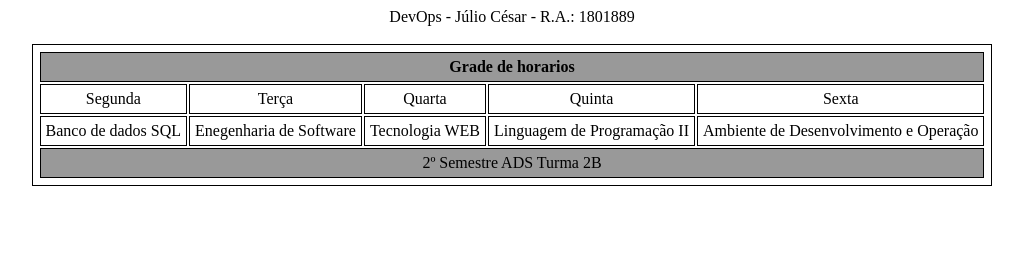
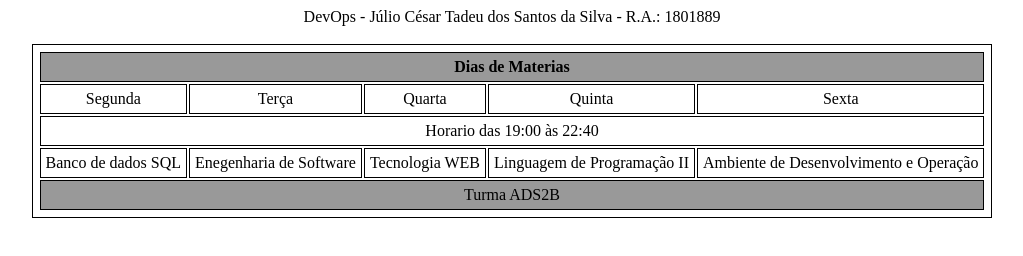
Before and after one commit to juliotadeu/Devops, a plain HTML site: page index.htm in a window 1280 px wide. Shown: the whole page, without its empty margins (128-1151 px from the left). Drawn offline with Linux system fonts and the light colour scheme; a script that the page names is missing.

Commit message:
Adicição de horarios

```diff
--- a/index.htm
+++ b/index.htm
@@ -12,17 +12,17 @@
 
 <body>
     <center>
-    <text>DevOps - Júlio César - R.A.: 1801889</text><br><br>
+    <text>DevOps - Júlio César Tadeu dos Santos da Silva - R.A.: 1801889</text><br><br>
         <table>
             <thead>
                 <tr>
-                    <th colspan="5"> Grade de horarios </td>
+                    <th colspan="5"> Dias de Materias</td>
                 </tr>
             </thead>
 
             <tfoot>
                 <tr>
-                    <td colspan="5"> 2º Semestre ADS Turma 2B</td>
+                    <td colspan="5"> Turma ADS2B</td>
                 </tr>
             </tfoot>
 
@@ -34,6 +34,10 @@
                     <td> Quarta </td>
                     <td> Quinta </td>
                     <td> Sexta </td>
+                </tr>
+
+                <tr>
+                    <td colspan="5"> Horario das 19:00 às 22:40 </td>
                 </tr>
 
                 <tr>
```
